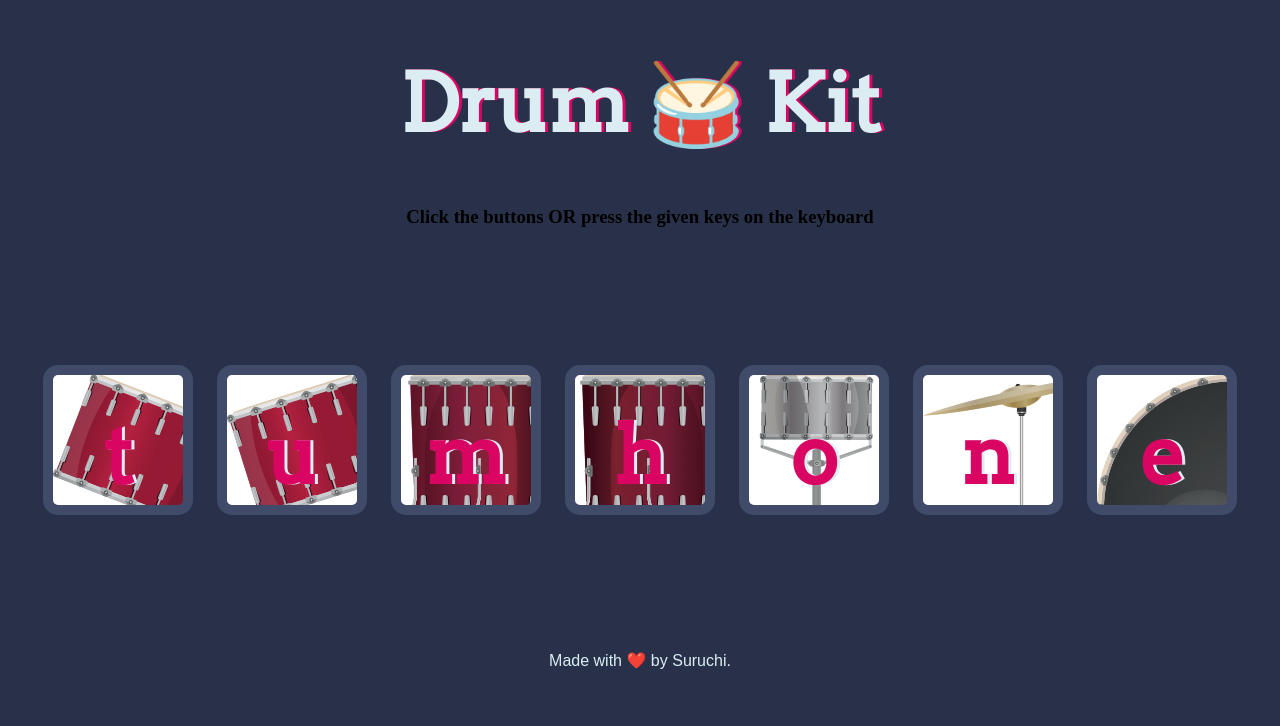
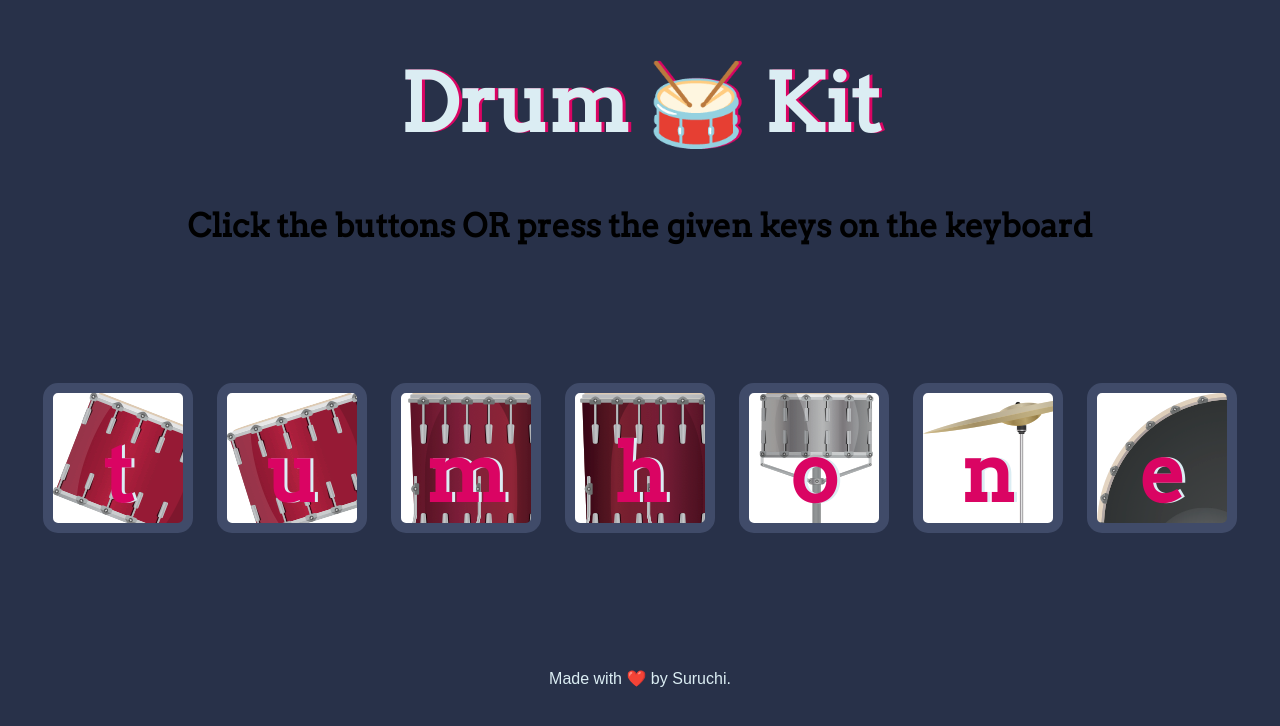
Before and after one commit to coder12git/Drum_Kit, a plain HTML site: page index.html in a window 1280 px wide. Drawn offline with Linux system fonts and the light colour scheme.

Commit message:
Update styles.css

```diff
--- a/styles.css
+++ b/styles.css
@@ -9,6 +9,12 @@ h1 {
   font-family: "Arvo", cursive;
   text-shadow: 3px 0 #DA0463;
 
+}
+
+h3{
+  font-size: 2rem;
+  color: black;
+  font-family: "Arvo", cursive;
 }
 
 footer {
```
